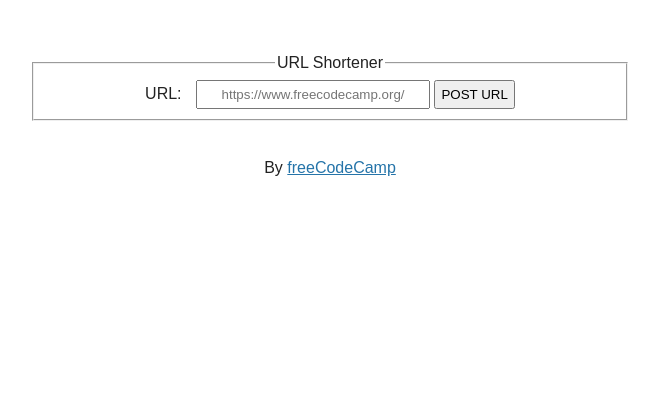
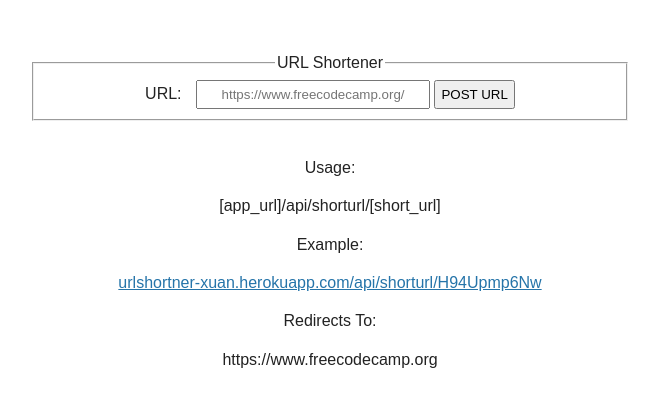
Before and after one commit to johnngo10/urlshortner, a website: page views/index.html in a window 1280 px wide. Shown: the part 52-458 px from the top of the page, without its empty margins (310-969 px from the left). Drawn offline with Linux system fonts and the light colour scheme.

Commit message:
small edits

```diff
--- a/package.json
+++ b/package.json
@@ -4,7 +4,8 @@
   "description": "API project for freeCodeCamp",
   "main": "server.js",
   "scripts": {
-    "start": "node server.js"
+    "start": "node server.js",
+    "dev": "nodemon server.js"
   },
   "dependencies": {
     "body-parser": "^1.19.0",
--- a/views/index.html
+++ b/views/index.html
@@ -24,9 +24,16 @@
           </fieldset>
         </form>
       </section>
+      <div>
+        <p>Usage:</p>
+        <p>[app_url]/api/shorturl/[short_url]</p>
+        <p>Example:</p>
+        <a href="https://urlshortner-xuan.herokuapp.com/api/shorturl/H94Upmp6Nw">urlshortner-xuan.herokuapp.com/api/shorturl/H94Upmp6Nw</a>
+        <p>Redirects To:</p>
+        <p>https://www.freecodecamp.org</p>
+      </div>
     </main>
     <footer>
-      <p>By <a href="https://www.freecodecamp.org/">freeCodeCamp</a></p>
     </footer>
   </body>
 </html>
```
